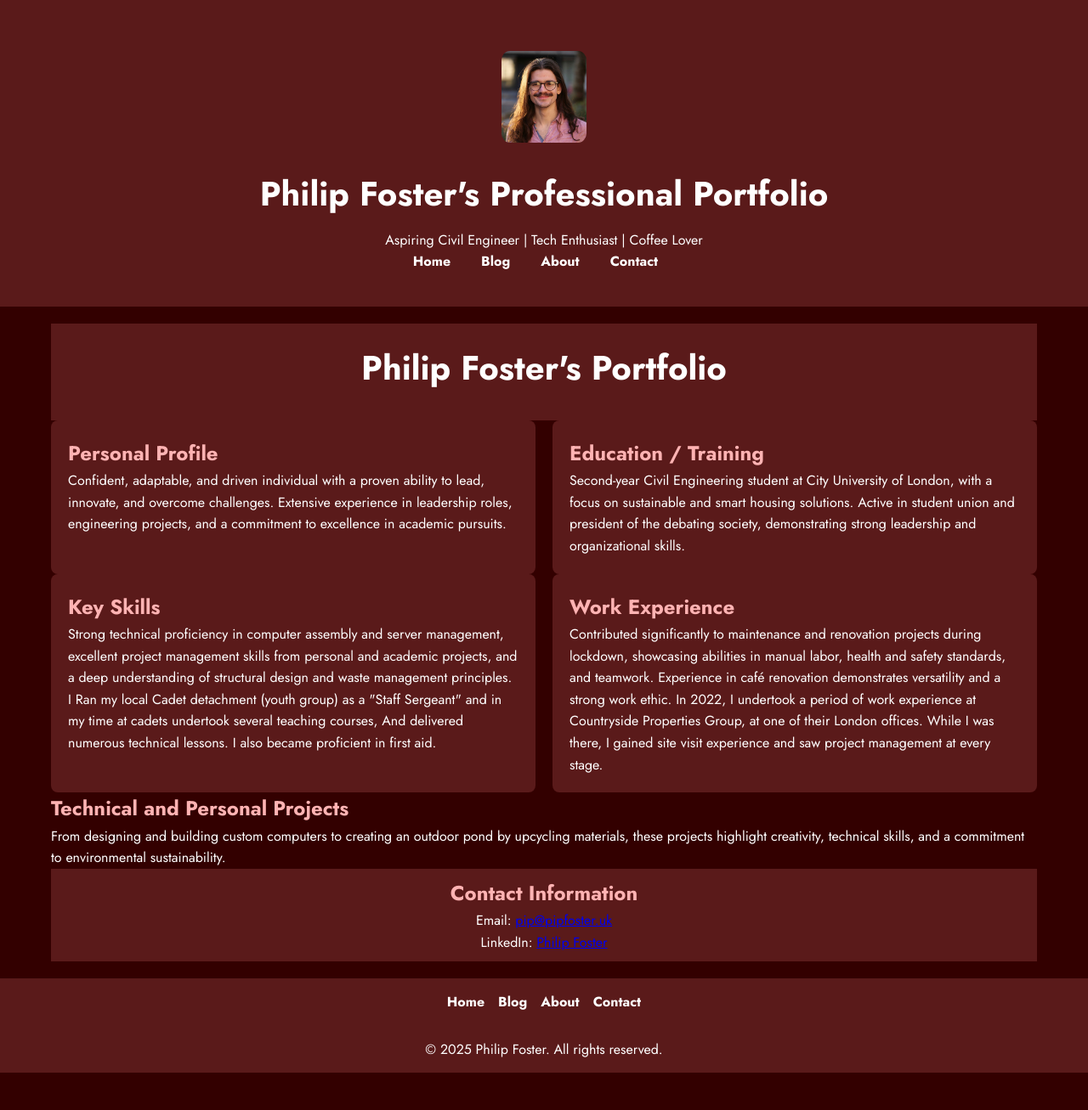
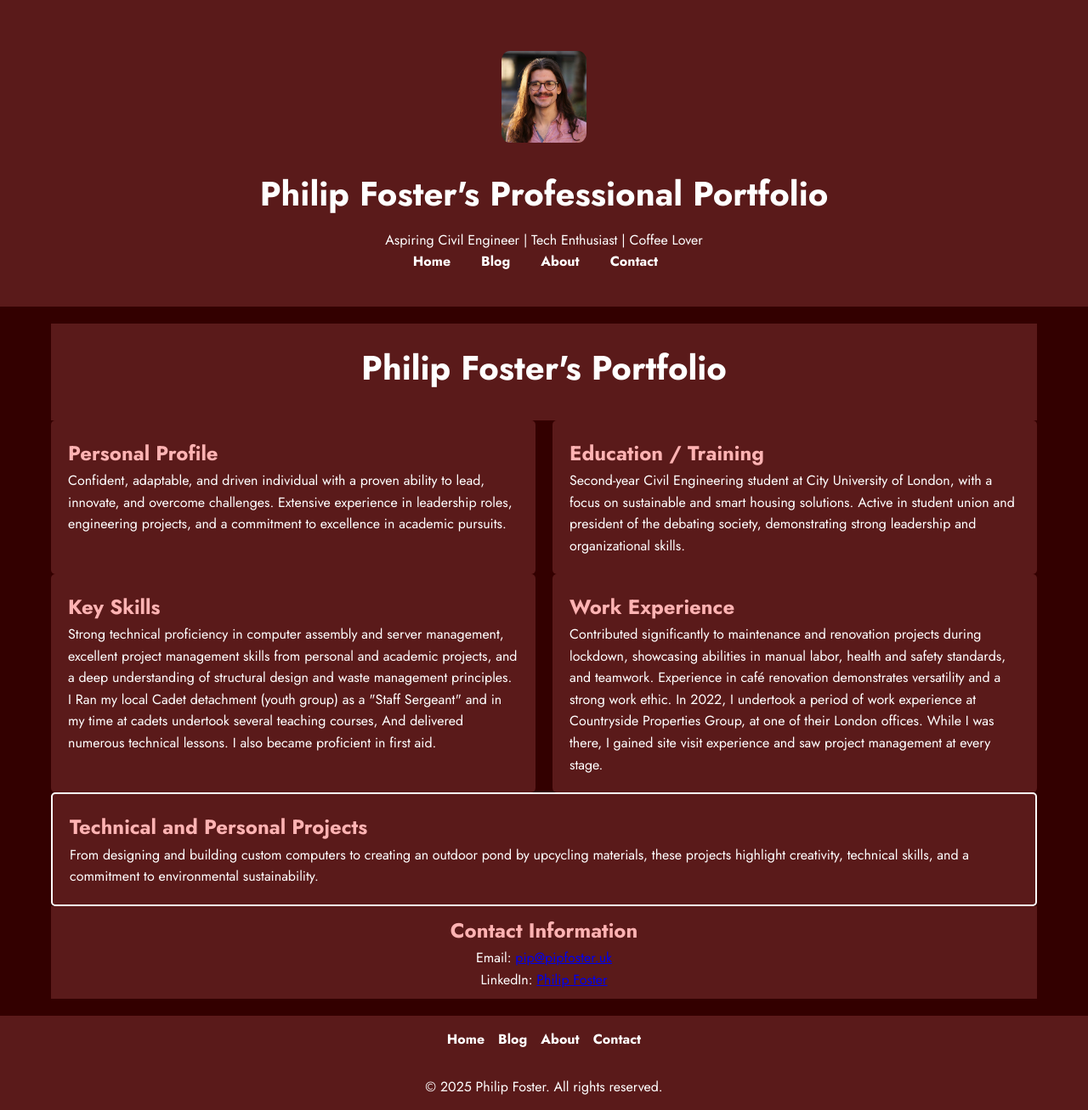
Before and after one commit to PipCraft/PipCraft.github.io, a Jekyll site: the page built from index.html, in a window 1280 px wide. Shown: the whole page at 85% size. Built offline with Jekyll 4.4.1, drawn with Linux system fonts in a browser that asks for light colours; before the commit the page ends 1263 px from its top, so only the background shows below that.

Commit message:
Update index.html
added projects to box

```diff
--- a/index.html
+++ b/index.html
@@ -63,16 +63,26 @@ title: "Philip Foster's Professional Portfolio"
             flex-wrap: wrap; /* Allow wrapping on smaller screens */
         }
 
+        /* Section Styling */
         .main-content section {
             flex: 1;
-            min-width: 250px; /* Ensures sections don’t become too narrow */
+            min-width: 280px; /* Ensures sections don’t become too narrow */
             padding: 20px;
             background-color: #5a1a1a;
-            border-radius: 8px;
+            border-radius: 5px; /* Reduced rounding */
+            box-sizing: border-box; /* Ensures padding doesn’t affect box size */
         }
 
         .main-content section h2 {
             color: #ffb3b3;
+        }
+
+        /* Add border to the last section (#projects) */
+        #projects {
+            border: 2px solid #fff; /* White border for consistency */
+            padding: 20px;
+            border-radius: 5px;
+            background-color: #5a1a1a;
         }
 
         /* Mobile Responsiveness */
@@ -122,7 +132,7 @@ title: "Philip Foster's Professional Portfolio"
             </section>
         </div>
 
-        <!-- Projects Section -->
+        <!-- Projects Section (With Box) -->
         <section id="projects">
             <h2>Technical and Personal Projects</h2>
             <p>From designing and building custom computers to creating an outdoor pond by upcycling materials, these projects highlight creativity, technical skills, and a commitment to environmental sustainability.</p>
```
